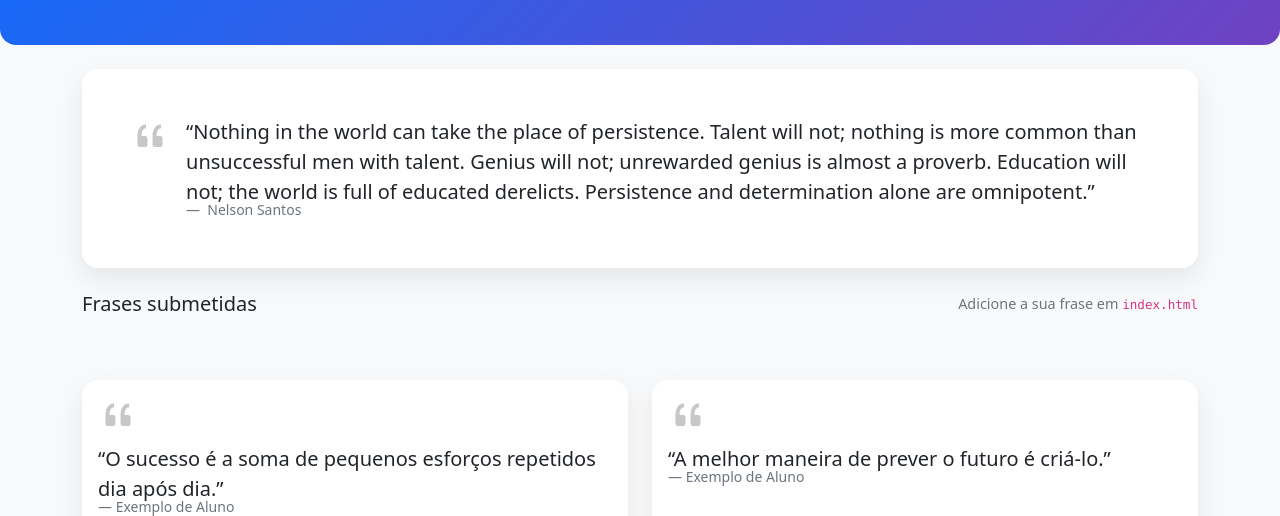
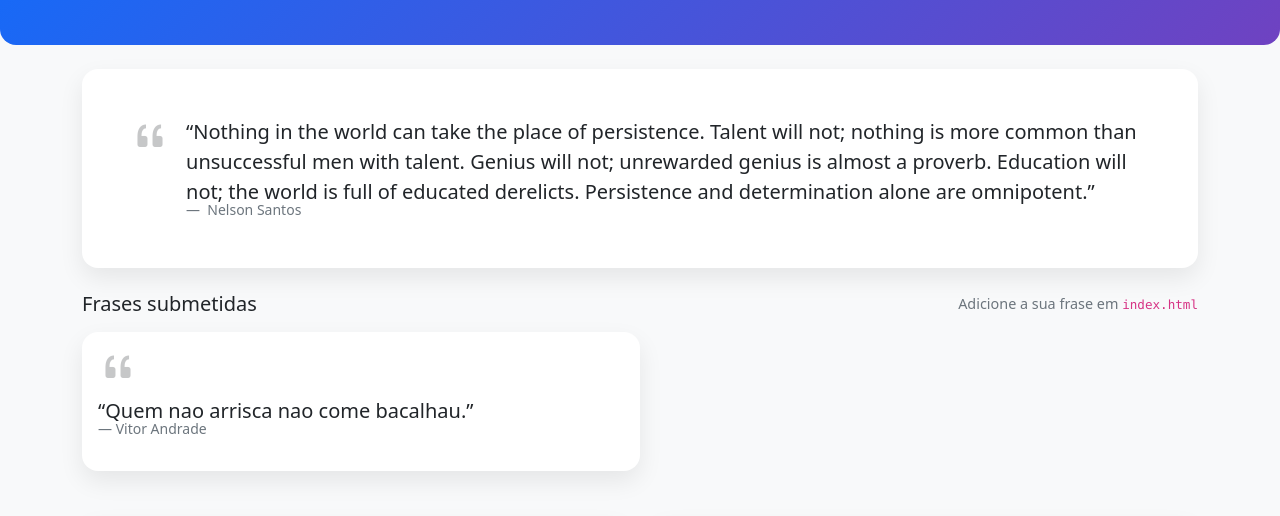
Before and after one commit to nacsantos/uc617_lab3_pull_request, a plain HTML site: page index.html in a window 1280 px wide. Shown: the part 223-739 px from the top of the page. Drawn offline with nearby package versions, Linux system fonts and the light colour scheme.

Commit message:
Adiciona a frase de Vitor Andrade

```diff
--- a/index.html
+++ b/index.html
@@ -100,6 +100,19 @@
           <h2 class="h5 mb-0">Frases submetidas</h2>
           <span class="muted-label">Adicione a sua frase em <code>index.html</code></span>
         </div>
+
+        <div class="col-md-6">
+  <div class="card quote-card h-100">
+    <div class="card-body">
+      <div class="quote-mark mb-2"><i class="bi bi-quote"></i></div>
+      <blockquote class="blockquote mb-2">
+        <p class="mb-0">“Quem nao arrisca nao come bacalhau.”</p>
+      </blockquote>
+      <footer class="blockquote-footer">Vitor Andrade</footer>
+    </div>
+  </div>
+</div>
+
 
         <div class="row gy-4 pt-5" id="quotes-list">
           <!-- Exemplos / placeholders -->
```
Also changed, not shown: 1 other file.
